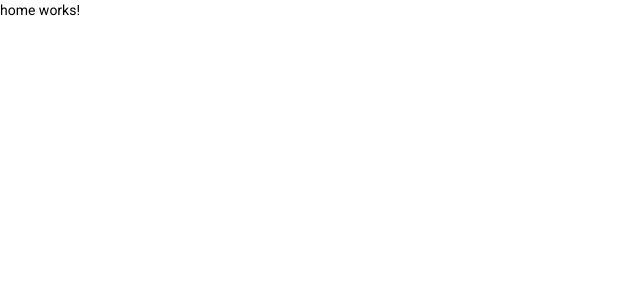
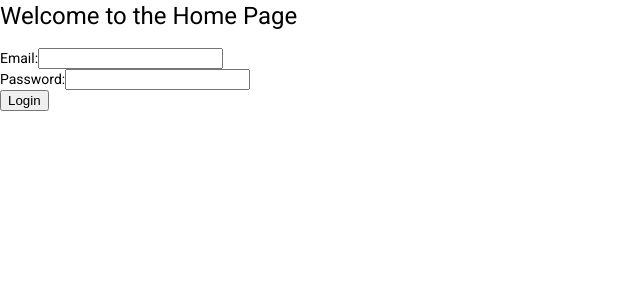
Before and after one commit to SOgnjen/2023FESIMS, an Angular app: page /home in a window 1280 px wide. Shown: the top 300 px of the page, without its empty margins (0-640 px from the left). Built offline with nearby package versions, Linux system fonts and the light colour scheme.

Commit message:
implemented basic login logic

```diff
--- a/src/app/app.module.ts
+++ b/src/app/app.module.ts
@@ -12,6 +12,7 @@ import { MatSelectModule } from '@angular/material/select';
 import { MatButtonModule } from '@angular/material/button';
 import { MatFormFieldModule } from '@angular/material/form-field';
 import { MatOptionModule } from '@angular/material/core';
+import { FormsModule } from '@angular/forms';
 
 @NgModule({
   declarations: [AppComponent],
@@ -28,6 +29,7 @@ import { MatOptionModule } from '@angular/material/core';
     MatButtonModule,
     MatFormFieldModule,
     MatOptionModule,
+    FormsModule,
   ],
   providers: [],
   bootstrap: [AppComponent],
--- a/src/app/modules/hospital/services/user.service.ts
+++ b/src/app/modules/hospital/services/user.service.ts
@@ -1,4 +1,4 @@
-import { HttpClient, HttpHeaders } from '@angular/common/http';
+import { HttpClient, HttpHeaders, HttpParams } from '@angular/common/http';
 import { Injectable } from '@angular/core';
 import { Observable } from 'rxjs';
 import { User } from '../model/user.model';
@@ -43,4 +43,12 @@ export class UserService {
       headers: this.headers,
     });
   }
+
+  login(email: string, password: string): Observable<any> {
+    const body = { email, password };
+
+    return this.http.post(this.apiHost + 'api/users/login', body, {
+      headers: this.headers,
+    });
+  }
 }
--- a/src/app/modules/pages/home/home.component.html
+++ b/src/app/modules/pages/home/home.component.html
@@ -1 +1,29 @@
-<p>home works!</p>
+<div class="container">
+  <h1>Welcome to the Home Page</h1>
+  <div class="login-form">
+    <form (ngSubmit)="onLoginSubmit()">
+      <div class="form-group">
+        <label for="email">Email:</label>
+        <input
+          type="email"
+          id="email"
+          name="email"
+          [(ngModel)]="email"
+          required
+        />
+      </div>
+      <div class="form-group">
+        <label for="password">Password:</label>
+        <input
+          type="password"
+          id="password"
+          name="password"
+          [(ngModel)]="password"
+          required
+        />
+      </div>
+      <button type="submit">Login</button>
+    </form>
+    <div *ngIf="errorMessage" class="error-message">{{ errorMessage }}</div>
+  </div>
+</div>
--- a/src/app/modules/pages/home/home.component.ts
+++ b/src/app/modules/pages/home/home.component.ts
@@ -1,15 +1,40 @@
 import { Component, OnInit } from '@angular/core';
+import { UserService } from '../../hospital/services/user.service';
 
 @Component({
   selector: 'app-home',
   templateUrl: './home.component.html',
-  styleUrls: ['./home.component.css']
+  styleUrls: ['./home.component.css'],
 })
 export class HomeComponent implements OnInit {
+  email = '';
+  password = '';
+  errorMessage = '';
 
-  constructor() { }
+  constructor(private userService: UserService) {}
 
-  ngOnInit(): void {
+  ngOnInit(): void {}
+
+  onLoginSubmit(): void {
+    this.errorMessage = ''; // Clear any previous error message
+
+    if (this.email && this.password) {
+      this.userService.login(this.email, this.password).subscribe(
+        (response) => {
+          // Handle successful login here, e.g., navigate to another page
+          console.log('Successful login:', response);
+        },
+        (error) => {
+          // Handle login error here and display a message
+          if (error.status === 401) {
+            this.errorMessage = 'Bad credentials';
+          } else {
+            this.errorMessage = 'An error occurred during login';
+          }
+        }
+      );
+    } else {
+      this.errorMessage = 'Please enter both email and password.';
+    }
   }
-
 }
```
Also changed, not shown: src/app/modules/pages/pages.module.ts (+4 -8 lines).
